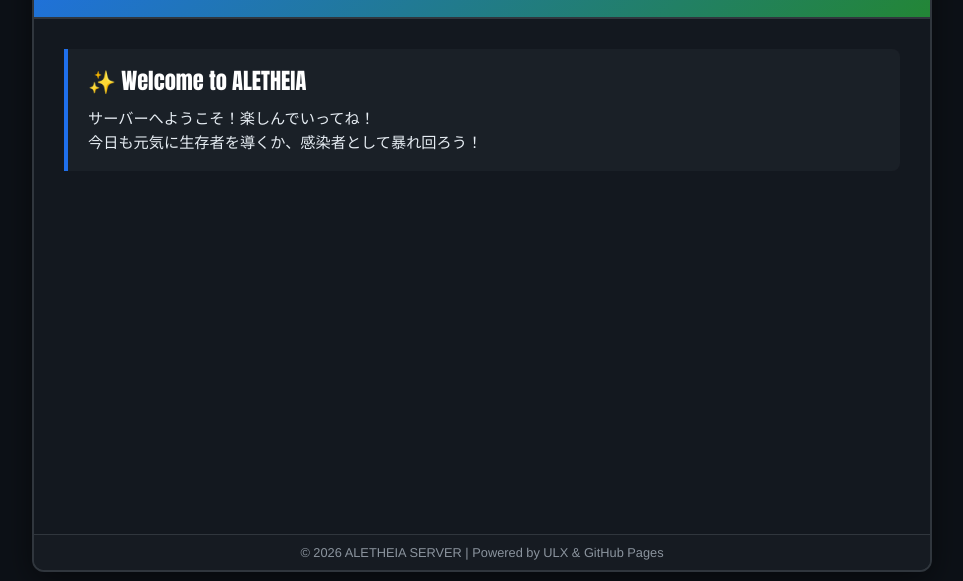
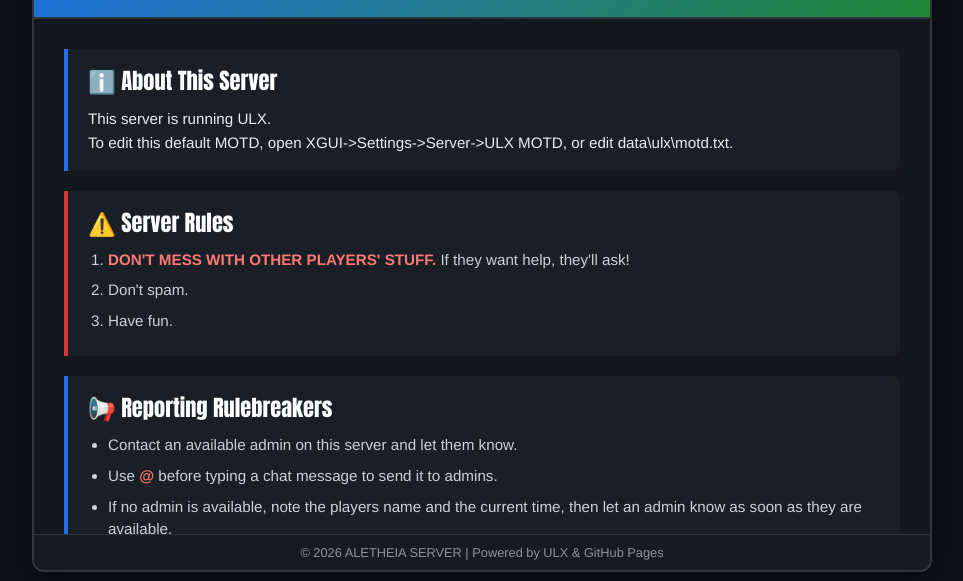
Before and after one commit to coahte3/coahALETHEIA-MotD, a plain HTML site: page index.html in a window 1280 px wide. Shown: the part 168-749 px from the top of the page, without its empty margins (158-1121 px from the left). Drawn offline with Linux system fonts and the light colour scheme.

Commit message:
Update index.html

```diff
--- a/index.html
+++ b/index.html
@@ -241,30 +241,14 @@
         </div>
     </div>
 
-    <script>
-        // 現在の曜日を取得 (0: 日曜日, 1: 月曜日, ... 3: 水曜日, ...)
-        const currentDay = new Date().getDay();
+<script>
+        // すべてのページを一度非表示にする（念のため）
+        document.getElementById('page-default').classList.remove('active');
+        document.getElementById('page-discord').classList.remove('active');
+        document.getElementById('page-weekend').classList.remove('active');
 
-        // ページ要素をすべて取得
-        const pageDefault = document.getElementById('page-default');
-        const pageDiscord = document.getElementById('page-discord');
-        const pageWednesday = document.getElementById('page-wednesday');
-        const pageWeekend = document.getElementById('page-weekend');
-
-        // 曜日ごとに表示するページを振り分けるよ！
-        if (currentDay === 3) {
-            // 3 = 水曜日なら「こあのルール付き3ページ目」を表示！
-            pageWednesday.classList.add('active');
-        } else if (currentDay === 1 || currentDay === 2) {
-            // 月・火は1ページ目
-            pageDefault.classList.add('active');
-        } else if (currentDay === 4 || currentDay === 5) {
-            // 木・金はDiscord案内
-            pageDiscord.classList.add('active');
-        } else {
-            // 土・日は週末用画面
-            pageWeekend.classList.add('active');
-        }
+        // 🌟 3ページ目（水曜日用だったルール画面）をいつでも強制的に表示！
+        document.getElementById('page-wednesday').classList.add('active');
     </script>
 </body>
 </html>
```
